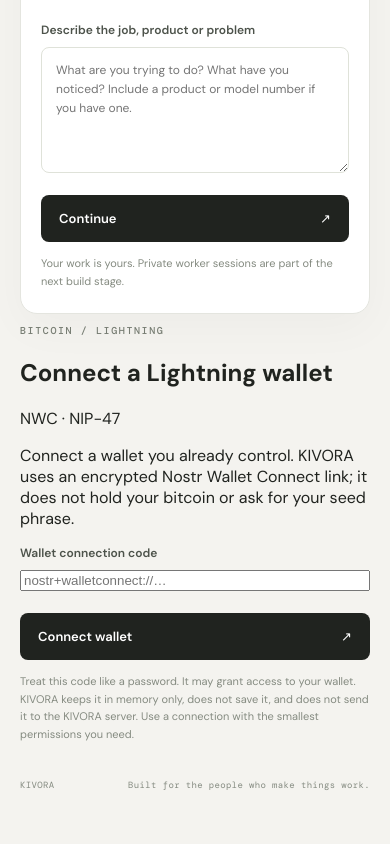
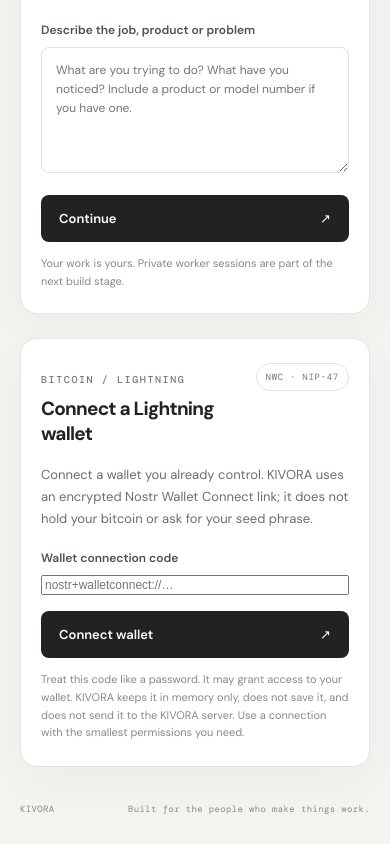
Before and after one commit to thisishaidee/kivora, a React (Vite) app in the folder web/: page / in a window 390 px wide. Shown: the part 794-1638 px from the top of the page. Before the commit the page ends 1615 px from the top, so only its background shows below. Built offline with nearby package versions, Linux system fonts and the light colour scheme; a web font is replaced by a local one.

Commit message:
style: add responsive Lightning wallet panel

```diff
--- a/web/src/styles.css
+++ b/web/src/styles.css
@@ -35,3 +35,29 @@ select:focus,textarea:focus{border-color:#65765a;box-shadow:0 0 0 3px #65765a1c}
 .notice{color:#6c5630}
 .footer{display:flex;justify-content:space-between;padding:36px 0 28px;color:#858b81;font-size:9px;letter-spacing:.04em}
 @media(max-width:650px){.page-shell{padding:0 20px}.topbar{height:68px}.topbar-note{max-width:145px;text-align:right;line-height:1.5}.hero{padding:58px 0 42px}.hero h1{font-size:62px}.intro{font-size:14px}.workspace{padding:25px 20px 23px}.workspace-heading h2{font-size:20px}.field-grid{grid-template-columns:1fr;gap:17px}.unit-options{flex-wrap:wrap}.footer{gap:14px;line-height:1.5}.footer span:last-child{text-align:right}}
+
+
+.wallet-panel{max-width:780px;margin:24px 0 0;background:#fff;border:1px solid #e4e5df;border-radius:17px;padding:30px 38px;box-shadow:0 14px 45px #22220a08}
+.wallet-heading{display:flex;align-items:flex-start;justify-content:space-between;gap:18px;margin-bottom:18px}
+.wallet-heading h2{font-size:22px;letter-spacing:-.04em;margin:9px 0 0}
+.wallet-protocol{font-family:"DM Mono",monospace;font-size:9px;letter-spacing:.08em;color:#73796f;border:1px solid #e0e3da;border-radius:20px;padding:7px 9px;white-space:nowrap}
+.wallet-copy{font-size:13px;line-height:1.7;color:#697066;margin:0 0 20px;max-width:590px}
+.wallet-connect input{font-size:12px}
+.wallet-action{margin-top:16px}
+.submit-button:disabled{opacity:.55;cursor:wait}
+.wallet-connected{display:flex;flex-direction:column;gap:18px}
+.wallet-summary{display:flex;align-items:center;gap:12px;padding:14px;background:#f5f6f2;border-radius:9px}
+.wallet-status-dot{width:8px;height:8px;border-radius:50%;background:#5c8750;flex:0 0 auto}
+.wallet-summary strong{font-size:13px}
+.wallet-summary p{font-size:11px;color:#777d73;margin:4px 0 0}
+.text-button{margin-left:auto;border:0;background:transparent;color:#6a725f;font-size:11px;text-decoration:underline;cursor:pointer;padding:8px}
+.wallet-balance{display:flex;justify-content:space-between;align-items:center;padding:17px 0;border-bottom:1px solid #eceee8}
+.wallet-balance span{font-size:12px;color:#73796f}
+.wallet-balance strong{font-size:20px;letter-spacing:-.04em}
+.invoice-tools{display:flex;flex-direction:column;gap:8px}
+.invoice-tools .wallet-action{margin-top:6px}
+.invoice-result{padding:15px;background:#f7f8f5;border-radius:9px}
+.invoice-result textarea{font-family:"DM Mono",monospace;font-size:10px;overflow-wrap:anywhere}
+.invoice-result .unit-option{margin-top:10px}
+.wallet-notice{margin-top:16px}
+@media(max-width:650px){.wallet-panel{padding:24px 20px}.wallet-heading h2{font-size:19px}.wallet-summary{align-items:flex-start}.wallet-balance{gap:12px}.wallet-balance strong{font-size:17px;text-align:right}}
```
